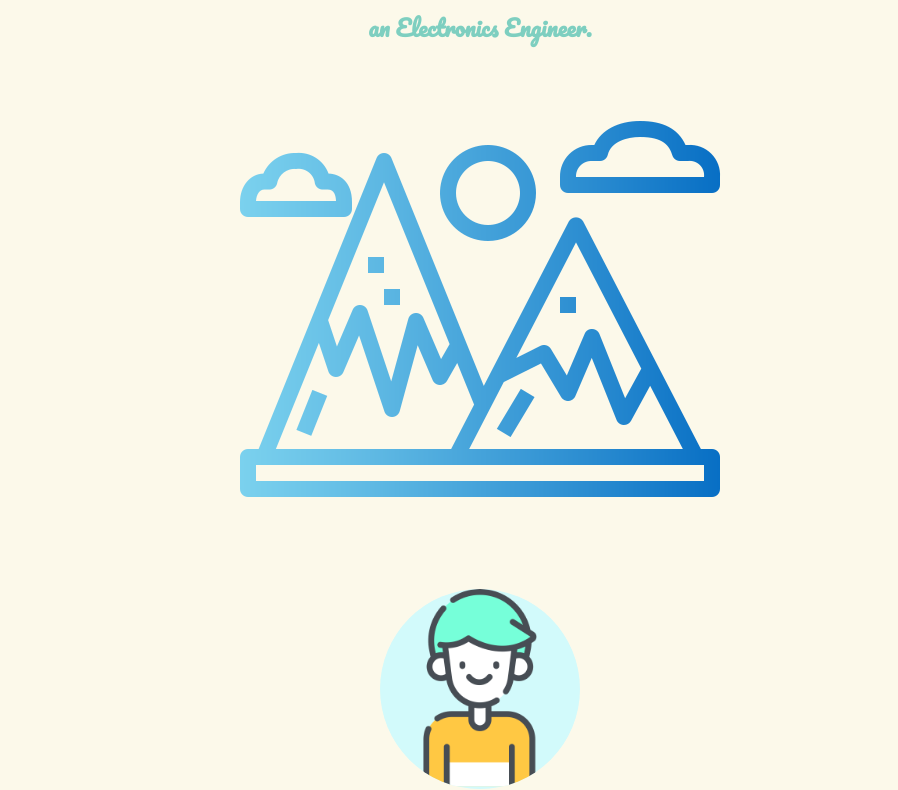
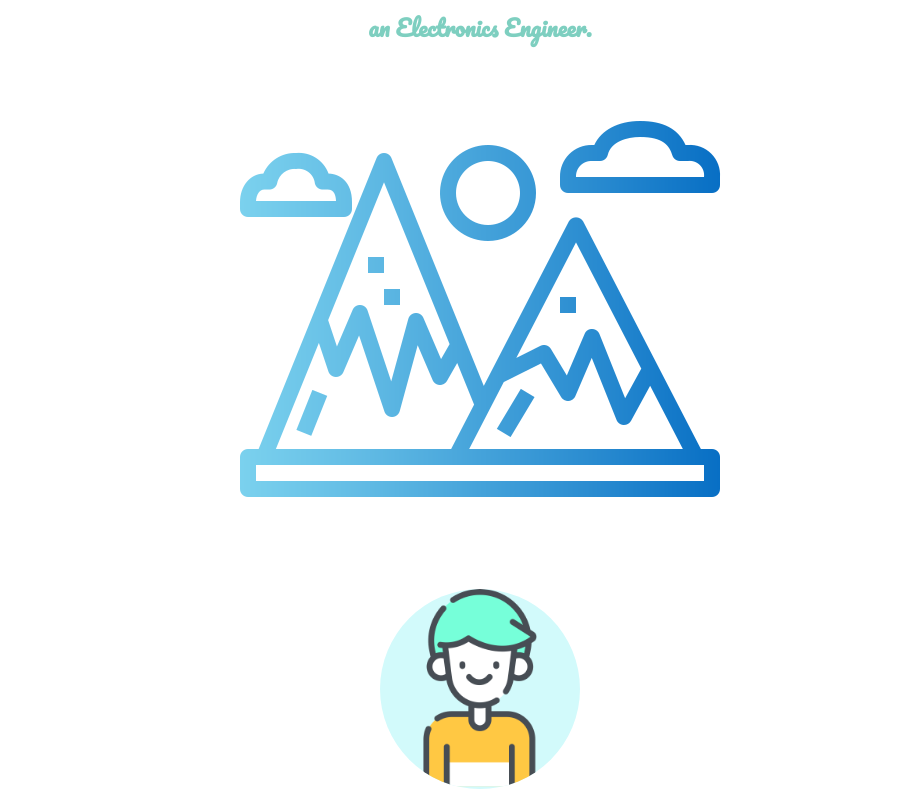
Before and after one commit to Mayur1998/CV-CSS, a plain HTML site: page index.html in a window 1280 px wide. Shown: the part 186-976 px from the top of the page, without its empty margins (160-1058 px from the left). Drawn offline with Linux system fonts and the light colour scheme.

Commit message:
Update styles.css

```diff
--- a/css/styles.css
+++ b/css/styles.css
@@ -1,7 +1,6 @@
 body {
   margin: 0px;
   text-align: center;
-  background-color: #fcf9ea;
 
 }
 h2{
```
